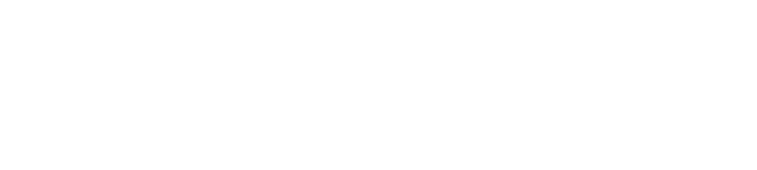
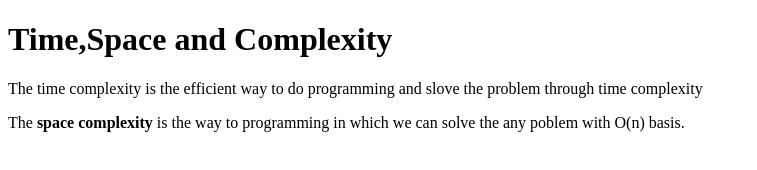
Before and after one commit to acciojob/time-and-space-complexity-VishalSaini7272, a website: page main.html in a window 1280 px wide. Shown: the whole page, without its empty margins (0-757 px from the left). Drawn offline with Linux system fonts and the light colour scheme.

Commit message:
created a submission

```diff
--- a/main.html
+++ b/main.html
@@ -8,6 +8,10 @@
 
 <body>
 	<!-- the entire body must be written by student -->
+<h1>Time,Space and Complexity</h1>
+<p>The time complexity is the efficient way to do programming and slove the problem through time complexity</p>
+<p>The <b>space complexity</b> is the way to programming in which we can solve the any poblem with O(n) basis.</p>
+
     <script type="text/javascript" src="./script.js">
 </script>
 
```
